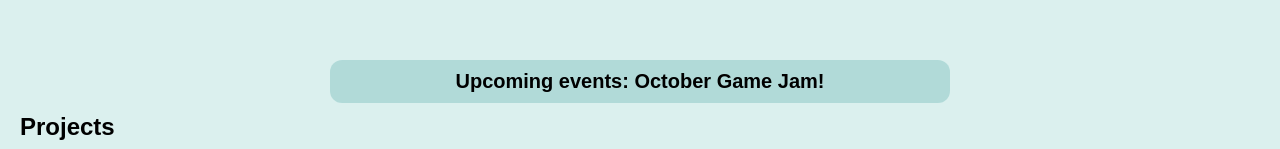
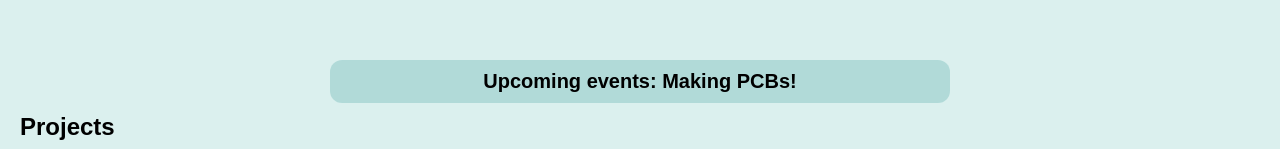
Before and after one commit to gbn265057/CodingClubWeb, a React (Vite) app: page / in a window 1280 px wide. Shown: the part 770-919 px from the top of the page. Built offline with nearby package versions, Linux system fonts and the light colour scheme; a web font is replaced by a local one.

Commit message:
Update Blurb.jsx

```diff
--- a/src/Blurb.jsx
+++ b/src/Blurb.jsx
@@ -4,7 +4,7 @@ function Blurb() {
 
     return(
     <div className="events">
-        <button className = "btn"><h2> Upcoming events: October Game Jam!</h2></button>
+        <button className = "btn"><h2> Upcoming events: Making PCBs!</h2></button>
     </div>
     );
 }
```
